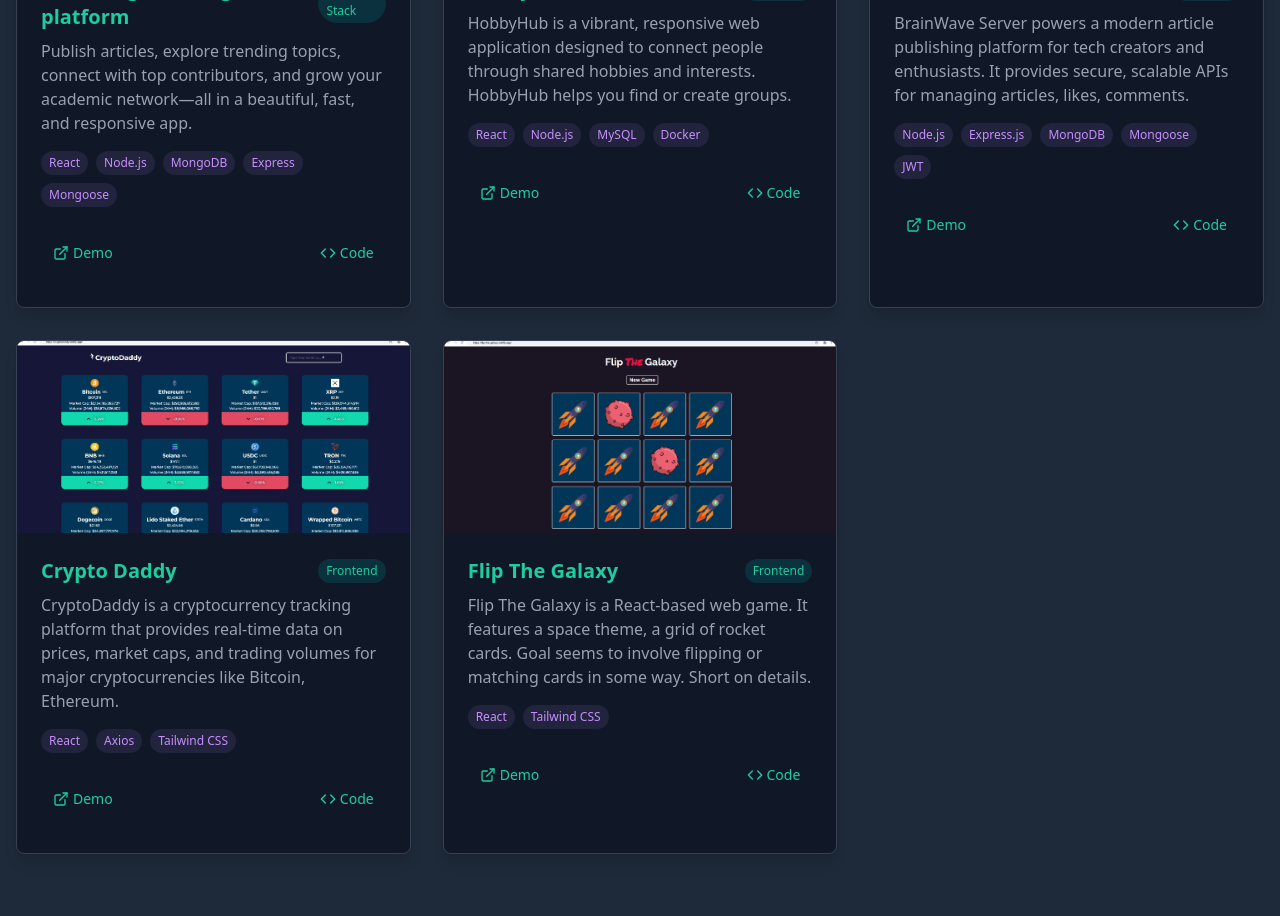
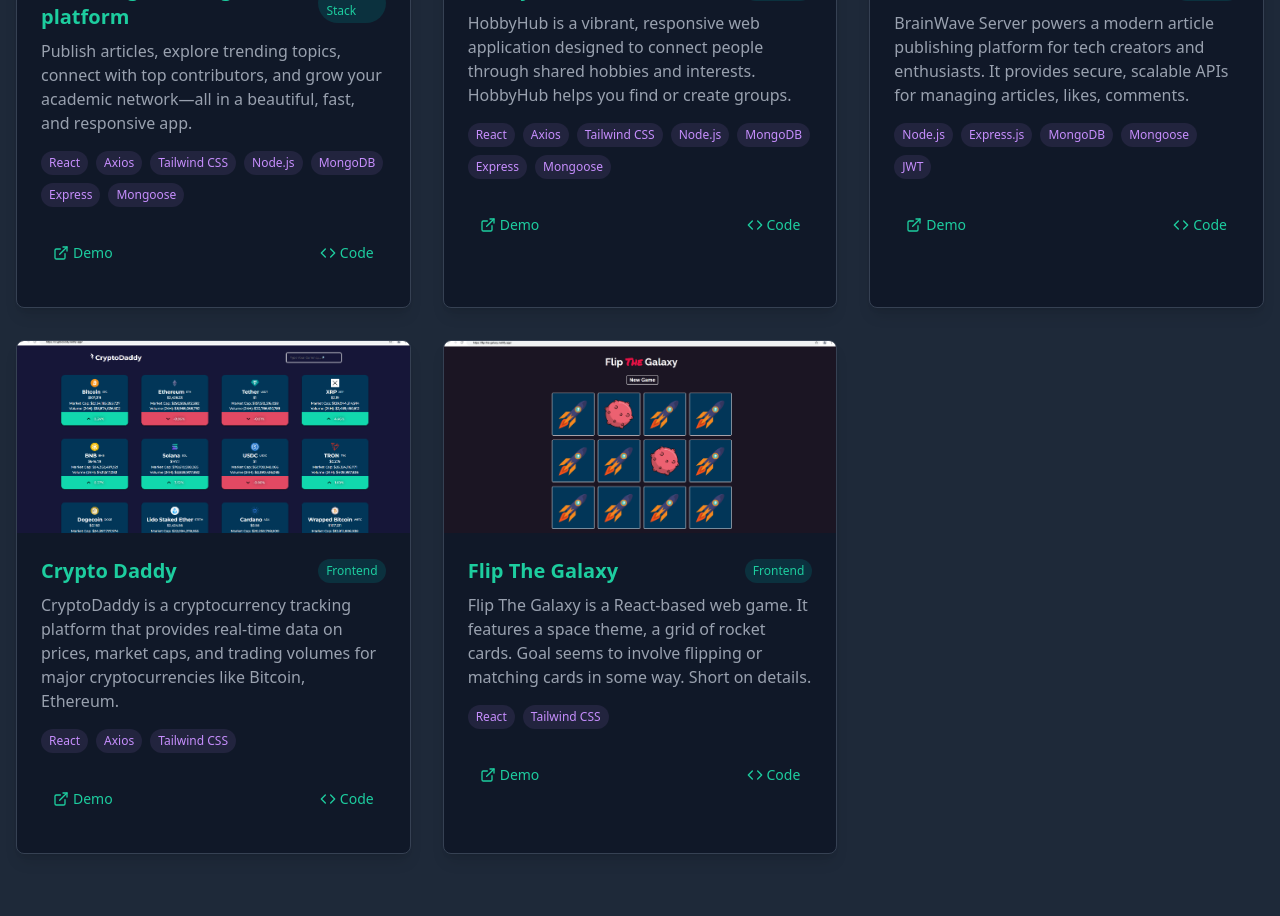
Before and after one commit to abdullahalsuad/portfolio-frontend, a React (Vite) app: page / in a window 1280 px wide. Shown: the part 2680-3596 px from the top of the page. Built offline with nearby package versions, Linux system fonts and the light colour scheme.

Commit message:
projects section bug fixed

```diff
--- a/src/pages/Projects.jsx
+++ b/src/pages/Projects.jsx
@@ -22,7 +22,15 @@ export default function Projects() {
       description:
         "Publish articles, explore trending topics, connect with top contributors, and grow your academic network—all in a beautiful, fast, and responsive app.",
       image: Demo1,
-      tags: ["React", "Node.js", "MongoDB", "Express", "Mongoose"],
+      tags: [
+        "React",
+        "Axios",
+        "Tailwind CSS",
+        "Node.js",
+        "MongoDB",
+        "Express",
+        "Mongoose",
+      ],
       demoLink: "https://brain-wave-client-theta.vercel.app",
       codeLink: "https://github.com/abdullahalsuad/BrainWave-Client",
       category: "Full Stack",
@@ -33,7 +41,15 @@ export default function Projects() {
       description:
         "HobbyHub is a vibrant, responsive web application designed to connect people through shared hobbies and interests. HobbyHub helps you find or create groups.",
       image: Demo2,
-      tags: ["React", "Node.js", "MySQL", "Docker"],
+      tags: [
+        "React",
+        "Axios",
+        "Tailwind CSS",
+        "Node.js",
+        "MongoDB",
+        "Express",
+        "Mongoose",
+      ],
       demoLink: "https://jhinku-hobbyhub.vercel.app/",
       codeLink: "https://github.com/abdullahalsuad/Jhinku-hobbyhub-client",
       category: "Full Stack",
@@ -81,18 +97,18 @@ export default function Projects() {
 
   return (
     <section id="projects" className="py-20 bg-gray-800">
-      <div className="container mx-auto px-4">
+      <div className="container px-4 mx-auto">
         {/* Section Title */}
         <motion.div
           initial={{ opacity: 0, y: 20 }}
           whileInView={{ opacity: 1, y: 0 }}
           viewport={{ once: true }}
           transition={{ duration: 0.5 }}
-          className="text-center mb-16"
+          className="mb-16 text-center"
         >
-          <h2 className="text-3xl md:text-4xl font-bold mb-4">My Projects</h2>
+          <h2 className="mb-4 text-3xl font-bold md:text-4xl">My Projects</h2>
           <div className="h-1 w-20 bg-gradient-to-r from-[#C68EFD] to-[#1DCD9F] mx-auto"></div>
-          <p className="text-gray-400 max-w-2xl mx-auto mt-6">
+          <p className="mx-auto mt-6 max-w-2xl text-gray-400">
             Here are some of my recent projects that showcase my skills and
             expertise.
           </p>
@@ -120,7 +136,7 @@ export default function Projects() {
 
         {/* Projects Grid */}
         <motion.div
-          className="grid grid-cols-1 md:grid-cols-2 lg:grid-cols-3 gap-8"
+          className="grid grid-cols-1 gap-8 md:grid-cols-2 lg:grid-cols-3"
           initial={{ opacity: 0 }}
           whileInView={{ opacity: 1 }}
           viewport={{ once: true }}
@@ -129,7 +145,7 @@ export default function Projects() {
           {filteredProjects.map((project) => (
             <motion.div
               key={project.id}
-              className="bg-gray-900 rounded-lg overflow-hidden shadow-lg hover:shadow-xl transition-shadow border border-gray-700"
+              className="overflow-hidden bg-gray-900 rounded-lg border border-gray-700 shadow-lg transition-shadow hover:shadow-xl"
               initial={{ opacity: 0, y: 20 }}
               whileInView={{ opacity: 1, y: 0 }}
               viewport={{ once: true }}
@@ -137,17 +153,17 @@ export default function Projects() {
               whileHover={{ y: -5 }}
             >
               {/* Project Image */}
-              <div className="relative h-48 overflow-hidden">
+              <div className="overflow-hidden relative h-48">
                 <img
                   src={project.image}
                   alt={project.title}
                   width={600}
                   height={400}
-                  className="w-full h-full object-cover transition-transform duration-500 hover:scale-110"
+                  className="object-cover w-full h-full transition-transform duration-500 hover:scale-110"
                 />
                 {/* Hover Overlay with Links */}
-                <div className="absolute inset-0 bg-gradient-to-t from-black/60 to-transparent opacity-0 hover:opacity-100 transition-opacity duration-300 flex items-end">
-                  <div className="p-4 w-full flex justify-between">
+                <div className="flex absolute inset-0 items-end bg-gradient-to-t to-transparent opacity-0 transition-opacity duration-300 from-black/60 hover:opacity-100">
+                  <div className="flex justify-between p-4 w-full">
                     <a
                       href={project.demoLink}
                       target="_blank"
@@ -168,7 +184,7 @@ export default function Projects() {
 
               {/* Project Details */}
               <div className="p-6">
-                <div className="flex items-center justify-between mb-2">
+                <div className="flex justify-between items-center mb-2">
                   <h3 className="text-xl font-bold text-[#1DCD9F]">
                     {project.title}
                   </h3>
@@ -176,7 +192,7 @@ export default function Projects() {
                     {project.category}
                   </span>
                 </div>
-                <p className="text-gray-400 mb-4">{project.description}</p>
+                <p className="mb-4 text-gray-400">{project.description}</p>
 
                 {/* Project Tags */}
                 <div className="flex flex-wrap gap-2 mb-4">
@@ -220,7 +236,7 @@ export default function Projects() {
           whileInView={{ opacity: 1, y: 0 }}
           viewport={{ once: true }}
           transition={{ duration: 0.5, delay: 0.2 }}
-          className="text-center mt-16"
+          className="mt-16 text-center"
         >
           <a
             href="https://github.com/abdullahalsuad"
```
